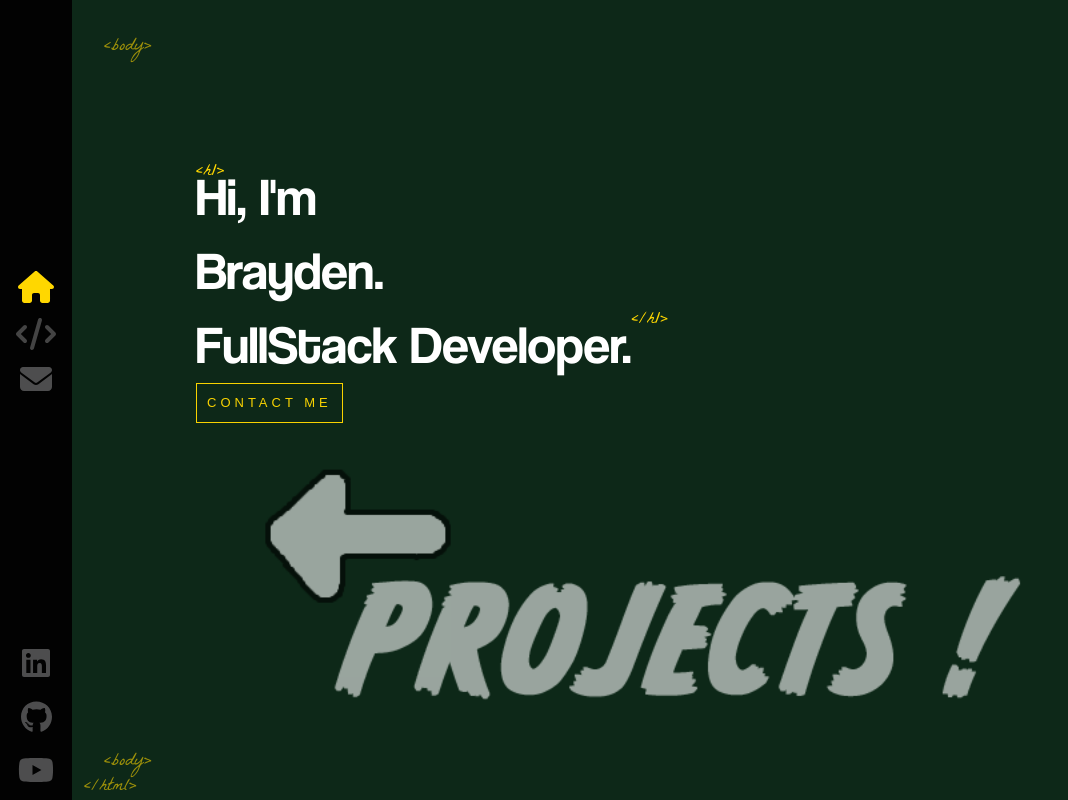
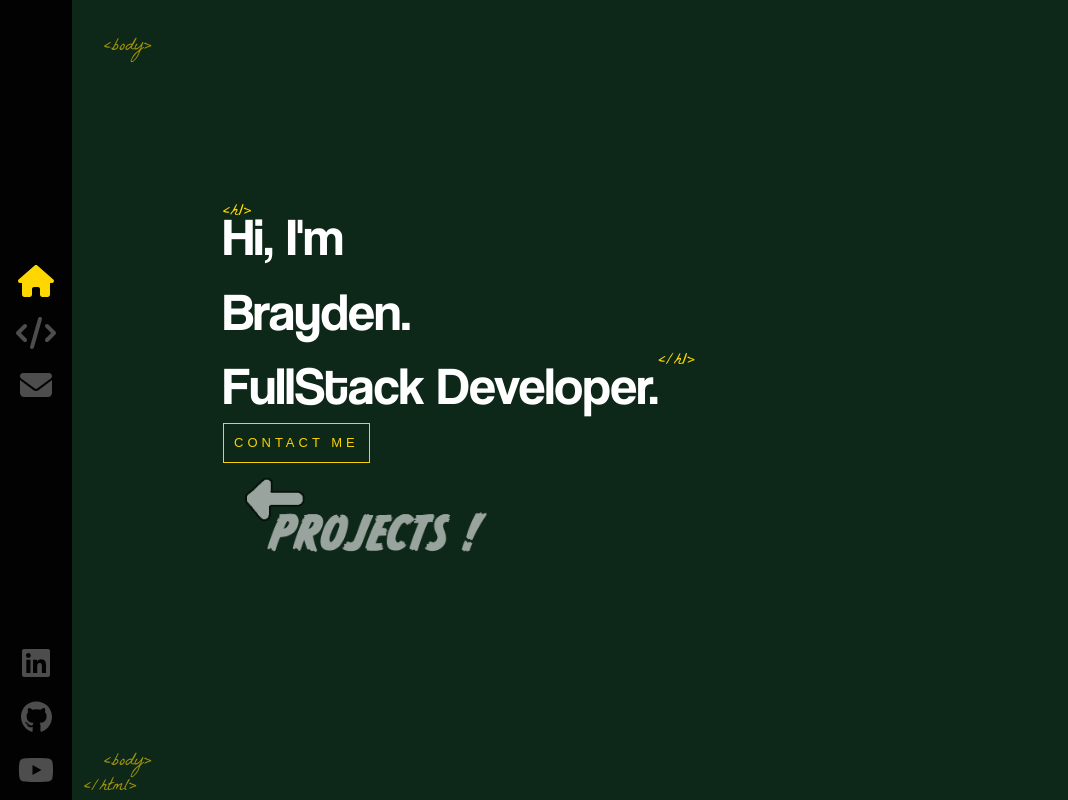
Before and after one commit to braydenyancy/portfolio, a React (Create React App) app: page /StaleFish#/portfolio in a window 1280 px wide. Shown: the whole page, without its empty margins (0-1068 px from the left). Built offline with nearby package versions, Linux system fonts and the light colour scheme; grey boxes are pictures that could not be loaded.

Commit message:
UI update

```diff
--- a/src/App.js
+++ b/src/App.js
@@ -2,6 +2,7 @@ import './App.scss';
 import { Routes, Route, Redirect, Navigate } from 'react-router-dom';
 import Layout from './components/Layout';
 import Home from './components/Home';
+import Projects from './components/Projects';
 import StaleFish from './components/StaleFish';
 import Contact from './components/Contact';
 import Arcade from './components/Arcade';
@@ -14,6 +15,7 @@ function App() {
       <Routes>
         <Route path="/" element={<Layout />}>
           <Route path="/portfolio" index element={<Home />} />
+          <Route path="/Projects" element={<Projects />} />
           <Route path="/StaleFish" element={<StaleFish />} />
           <Route path="/Arcade" element={<Arcade />} />
           <Route path="/Rankings" element={<Rankings />} />
--- a/src/components/Contact/index.scss
+++ b/src/components/Contact/index.scss
@@ -4,12 +4,8 @@
     width: 100%;
     display: flex;
     justify-content: center;
-}
-
-.resumePDF {
-    position: fixed;
-    width: 40%;
-    height: 75%;
+    font-family: 'Coolvetica';
+    letter-spacing: 2px;
 }
 .contactInfoDiv {
 display: flex;
--- a/src/components/Home/index.js
+++ b/src/components/Home/index.js
@@ -14,20 +14,35 @@ const Home = () => {
 
     return (
         <div className='container home-page'>
+            <div style={{
+                display: 'flex',
+                justifyContent: 'center',
+                flexDirection: 'column',
+                height: '100%',
+                width: '75%',
+            }}>
 
                 <div className='text-zone'>
-                <h1>Hi, I'm
+                    <h1 className="HeaderAnimation">Hi, I'm
                         <br />
                         Brayden.
                         <br />
                         FullStack Developer.
                     </h1>
+                </div>
+                <div className="contactMeButton">
                     <Link to='/contact' className='flat-button'>CONTACT ME</Link>
+                </div>
+                <div>
                     <CardMedia
                         className="projectImg"
                         component="img"
                         image={projectsIMG}
-                    alt="project" />
+                        alt="project"
+                        style={{
+                            width: '24vmax'
+                        }}/>
+                </div>
             </div>
         </div>
     )
--- a/src/components/Home/index.scss
+++ b/src/components/Home/index.scss
@@ -1,19 +1,15 @@
 .home-page {
     position: relative;
-    height: 100vh;
-    width: 100vw;
+    height: 100%;
+    width: 100%;
     display: flex;
-    justify-content: flex-end;
-    align-items: center;
-    flex-direction: column;
+    justify-content: center;
 }
 
 .text-zone {
-    position: absolute;
-    width: 75vw;
-    height: 80vh;
+    // position: absolute;
 }
-h1 {
+.HeaderAnimation {
     color: #fff;
     font-size: 53px;
     margin: 0;
--- a/src/components/Layout/index.scss
+++ b/src/components/Layout/index.scss
@@ -13,6 +13,7 @@ body {
     position: relative;
     overflow-y: auto;
     height: 100%;
+    width: 100%;
     display: flex;
     flex: 1;
 }
--- /dev/null
+++ b/src/components/Projects/index.js
@@ -0,0 +1,41 @@
+import React from "react";
+import './index.scss';
+import { NavLink } from "react-router-dom";
+import StaleFishSnippet from '../../assets/videos/siteAndProductPage.mp4';
+import ArcadeSnippet from '../../assets/videos/ArcadeSnippet.mp4';
+
+const Projects = () => {
+    return (
+        <div className="ProjectsPage">
+            <h1 className="ProjectsHeader">My Projects</h1>
+            <div className="ProjectsGrid">
+                <div className="StaleFishProject">
+                    <video className='ProjectVideoBackground' autoPlay muted loop playsInline>
+                        <source src={StaleFishSnippet} />
+                    </video>
+                    <NavLink exact="true" activeclassname="active" className="ProjectLink" to="/StaleFish">
+                    <h1 className="ProjectsTitle">StaleFish</h1>
+                    </NavLink>
+                </div>
+                <div className="ArcadeProject">
+                    <video className='ProjectVideoBackground' autoPlay muted loop playsInline>
+                        <source src={ArcadeSnippet} />
+                    </video>
+                    <NavLink exact="true" activeclassname="active" className="ProjectLink" to="/Arcade">
+                    <h1 className="ProjectsTitle">Arcade</h1>
+                    </NavLink>
+                </div>
+                {/* <div className="ArcadeProject">
+                    <video className='ProjectVideoBackground' autoPlay muted loop playsInline>
+                        <source src={ArcadeSnippet} />
+                    </video>
+                    <NavLink exact="true" activeclassname="active" className="ProjectLink" to="/Arcade">
+                    <h1 className="ProjectsTitle">Arcade</h1>
+                    </NavLink>
+                </div> */}
+            </div>
+        </div>
+    )
+}
+
+export default Projects;
--- /dev/null
+++ b/src/components/Projects/index.scss
@@ -0,0 +1,86 @@
+.ProjectsPage {
+    display: flex;
+    width: 100%;
+    height: 100%;
+    justify-content: center;
+    align-items: center;
+    position: absolute;
+    flex-direction: column;
+}
+
+.ProjectsHeader {
+    color: #fff;
+    font-size: 53px;
+    margin: 0;
+    font-family: 'Coolvetica';
+    font-weight: 400;
+    animation: fadeIn .5s 1s backwards;
+}
+
+.ProjectsGrid {
+    position: relative;
+    width: 80vmin;
+    height: auto;
+}
+
+.StaleFishProject {
+    position: relative;
+    display: flex;
+    background-color: #07180E;
+    align-items: center;
+    height: 10vmax;
+    width: auto;
+    margin: 1em;
+    border-radius: 8px;
+    overflow: hidden;
+    animation: fadeIn 1s 1.5s backwards;
+}
+
+.ArcadeProject {
+    position: relative;
+    display: flex;
+    background-color: #07180E;
+    align-items: center;
+    height: 10vmax;
+    width: auto;
+    margin: 1em;
+    border-radius: 8px;
+    overflow: hidden;
+    animation: fadeIn 1.5s 2s backwards;
+}
+
+.ProjectVideoBackground {
+    height: 100%;
+    width: 100%;
+    object-fit: cover;
+    object-position: top;
+    opacity: 50%;
+}
+
+.ProjectImage {
+    width: 12vmin;
+    height: 12vmin;
+}
+
+.ProjectsTitle {
+    position: absolute;
+    color: whitesmoke;
+    display: flex;
+    justify-content: center;
+    align-items: center;
+    height: 90%;
+    width: 100%;
+}
+
+.ProjectsTitle:hover {
+    transform: scale(1.5);
+    transition: 0.3s ease-in;
+    opacity: 50%;
+}
+
+.ProjectLink {
+    position: absolute;
+    height: 100%;
+    width: 100%;
+    // z-index: 1;
+}
--- a/src/components/Sidebar/index.js
+++ b/src/components/Sidebar/index.js
@@ -1,4 +1,4 @@
-import { Link, NavLink } from 'react-router-dom';
+import { NavLink } from 'react-router-dom';
 import './index.scss';
 import polarDrippy from '../../assets/images/polar drippy.png'
 import { FontAwesomeIcon } from '@fortawesome/react-fontawesome'
@@ -12,7 +12,7 @@ const Sidebar = (autoplay) => {
 
     const [isPlaying, setIsPlaying] = useState(autoplay);
 
-    const [showLinks, setShowLinks] = useState(false);
+    // const [showLinks, setShowLinks] = useState(false);
 
     const videoRef = React.useRef(null)
 
@@ -38,28 +38,30 @@ const Sidebar = (autoplay) => {
                     <FontAwesomeIcon icon={faHome} />
                 </NavLink>
 
-                <FontAwesomeIcon icon={faCode}
-                    className="projectIcon"
-                    onClick={() => setShowLinks(!showLinks)}
-                />
+                <NavLink exact="true" activeclassname="active" className="Projects-link" to="/Projects">
+                    <FontAwesomeIcon icon={faCode}
+                    // onClick={() => setShowLinks(!showLinks)}
+                    />
+                </NavLink>
 
-                {showLinks && (
-                    <NavLink exact="true" activeclassname="active" className="StaleFish-link" to="/StaleFish">
-                        <FontAwesomeIcon icon={faShieldAlt} />
-                    </NavLink>
-                )}
 
-                {showLinks && (
-                    <NavLink exact="true" activeclassname="active" className="BBArcade-link" to="/Arcade">
-                        <FontAwesomeIcon icon={faGamepad} />
-                    </NavLink>
-                )}
+                {/* {showLinks && ( */}
+                {/* <NavLink exact="true" activeclassname="active" className="StaleFish-link" to="/StaleFish">
+                    <FontAwesomeIcon icon={faShieldAlt} />
+                </NavLink> */}
+                {/* )} */}
 
-                {showLinks && (
-                    <NavLink exact="true" activeclassname="active" className="Rankings-link" to="/Rankings">
-                        <FontAwesomeIcon icon={faRankingStar} />
-                    </NavLink>
-                )}
+                {/* {showLinks && ( */}
+                {/* <NavLink exact="true" activeclassname="active" className="BBArcade-link" to="/Arcade">
+                    <FontAwesomeIcon icon={faGamepad} />
+                </NavLink> */}
+                {/* )} */}
+
+                {/* {showLinks && ( */}
+                {/* <NavLink exact="true" activeclassname="active" className="Rankings-link" to="/Rankings">
+                    <FontAwesomeIcon icon={faRankingStar} />
+                </NavLink> */}
+                {/* )} */}
 
                 <NavLink exact="true" activeclassname="active" className="contact-link" to="/contact">
                     <FontAwesomeIcon icon={faEnvelope} color="4d4d4e" />
--- a/src/components/Sidebar/index.scss
+++ b/src/components/Sidebar/index.scss
@@ -20,7 +20,7 @@ nav {
 
     text-align: center;
 
-    .projectIcon{
+    .Projects-link{
         position: relative;
         font-size: 32px;
 
@@ -68,20 +68,14 @@ nav {
             content: 'Home';
         }
     }
-    a.StaleFish-link {
+    a.Projects-link {
         &:after {
-            content: 'StaleFish';
+            content: 'Projects';
         }
     }
-    a.BBArcade-link {
-        &:after {
-            content: 'Arcade';
-        }
-    }
-
     a.contact-link {
         &:after {
-            content: 'CONTACT';
+            content: 'Contact';
         }
     }
     // sets active page icon to yellow
```
Also changed, not shown: src/components/Contact/index.js (+0 -8 lines), 2 other files (tests, documents, lock files or other folders). Lines whose indentation alone changed are shown as unchanged.
